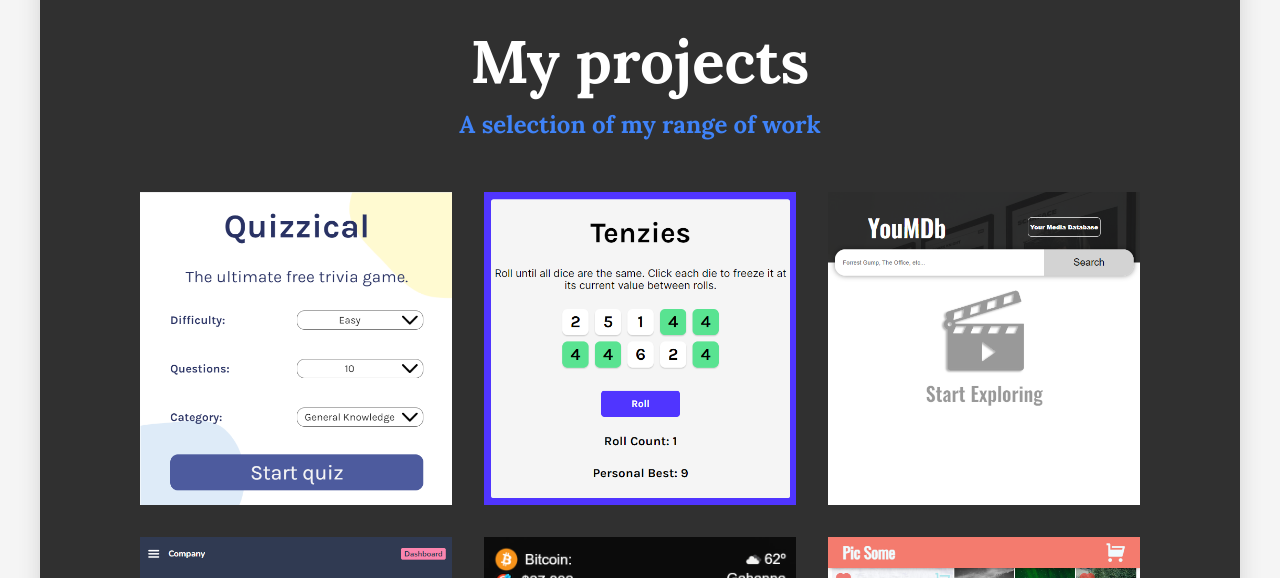
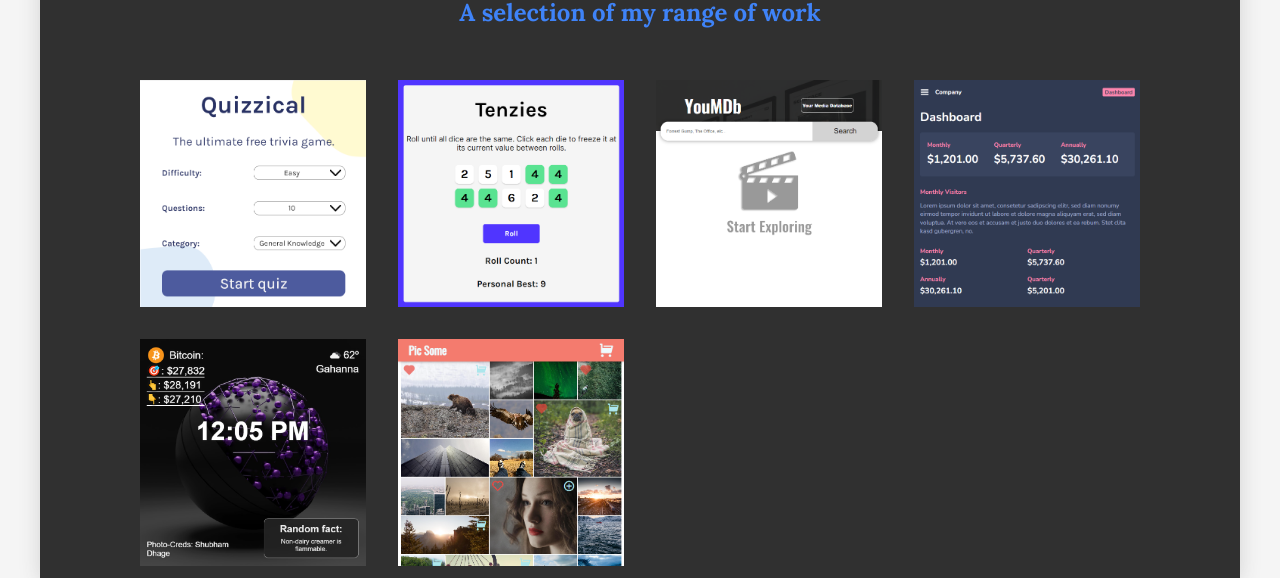
Before and after one commit to JaredIannarino/Portfolio-2, a website built with Vite: page index.html in a window 1280 px wide. Shown: the part 1510-2088 px from the top of the page. Built offline with nearby package versions, Linux system fonts and the light colour scheme.

Commit message:
Fixing viewport issue for smaller screens

```diff
--- a/css/style.css
+++ b/css/style.css
@@ -414,6 +414,23 @@
     margin: 0 auto 2em;
 }
 
+@media (min-width: 350px) {
+
+
+    .portfolio {
+        margin: 0 auto;
+        max-width: 1000px;
+        display: grid;
+        grid-gap: 2em;
+        grid-template-columns: repeat(auto-fit, minmax(300px, 1fr));
+    }
+
+
+    section {
+        padding: 2em 2em;
+    }
+}
+
 @media (min-width: 800px) {
 
     .about-me {
@@ -487,12 +504,16 @@
     text-align: center;
 }
 
+section {
+    padding: 1em 1em;
+}
+
 .portfolio {
     margin: 0 auto;
     max-width: 1000px;
     display: grid;
     grid-gap: 2em;
-    grid-template-columns: repeat(auto-fit, minmax(300px, 1fr));
+    grid-template-columns: repeat(auto-fit, minmax(220px, 1fr));
 }
 
 .portfolio__item {
```
